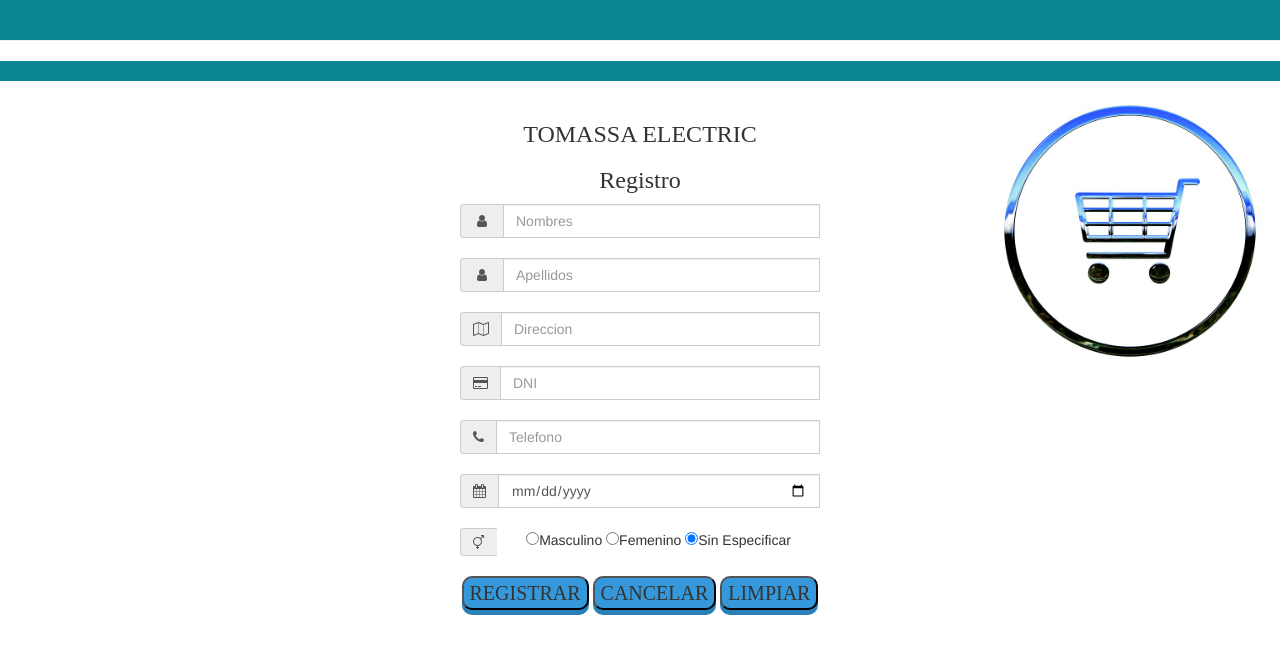
After one commit to jdonaires/CompraVentaV, a PHP site: page /frmRegistroEmpleado.html in a window 1280 px wide. The commit adds this page. Shown: the top 654 px of the page. Run offline with PHP 8.4, Linux system fonts and the light colour scheme; some libraries are stand-ins or nearby versions.

Commit message:
Creacion frmRegistroEmpleado
Creando el formulario para el registro de los empleados y aumentando estilos

```diff
--- a/DESIGNER/Style/style_sige.css
+++ b/DESIGNER/Style/style_sige.css
@@ -29,3 +29,21 @@ body{
 	opacity: 0.5;
 	text-decoration: none;
 }
+.boton_azul{
+	font-size: 20px;
+	font-family: comic;
+  background: #3498DB;
+	border-radius: 10px;
+  box-shadow: 0px 5px 0px 0px #2980B9;
+}
+
+.boton_azul:hover{
+  background: #3498DB;
+  -webkit-transform: scale(1.3);
+-ms-transform: scale(1.3);
+transform: scale(1.3);
+}
+
+.boton_azul:active{
+  box-shadow: 0px 15px 0px 0px #3498DB;
+}
--- /dev/null
+++ b/DESIGNER/frmRegistroEmpleado.html
@@ -0,0 +1,108 @@
+<!DOCTYPE html>
+<html lang="es">
+  <head>
+    <meta charset="utf-8">
+    <meta http-equiv="X-UA-Compatible" content="IE=edge">
+		<meta name="viewport" content="width=device-width, initial-scale=1">
+		<title>Registro Empleado</title>
+    <link rel="stylesheet" type="text/css" href="Style/bootstrap.min.css">
+		<link rel="shortcut icon" href="imagenes/icon-1728552_960_720.jpg"/>
+    <link rel="stylesheet" type="text/css" href="Style/style_sige.css">
+    <link rel="stylesheet" href="https://maxcdn.bootstrapcdn.com/font-awesome/4.4.0/css/font-awesome.min.css">
+	</head>
+	<body>
+    <section class="wrapper">
+			<br>
+			<hr class="featurette-divider">
+		</section>
+		<section class="wrapper">
+			<br>
+		</section>
+    <img src="imagenes/icon-1728552_960_720.jpg" width="300" height="300" align="right"/>
+    <main class="container">
+			<section class="row">
+				<section class="col-sm-4">
+				</section>
+				<section class="col-sm-4">
+					<section id="logeo" class="text-center">
+						<section>
+							<br>
+							<h3 class="letras" >TOMASSA ELECTRIC</h3>
+						</section>
+						<h3 class="letras">Registro</h3>
+						<form id="frm" class="form-horizontal" enctype="multipart/form-data">
+							<section class="input-group">
+								<span class="input-group-addon">
+									<i class="fa fa-user fa-fw">
+									</i>
+								</span>
+							<input type="text"  id="idNombres" class="form-control" placeholder="Nombres">
+							<br>
+							</section>
+              <br>
+              <section class="input-group">
+								<span class="input-group-addon">
+									<i class="fa fa-user fa-fw">
+									</i>
+								</span>
+							<input type="text"  id="idApellidos" class="form-control" placeholder="Apellidos">
+							<br>
+							</section>
+              <br>
+              <section class="input-group">
+								<span class="input-group-addon">
+									<i class="fa fa-map-o">
+									</i>
+								</span>
+							<input type="text"  id="idDireccion" class="form-control" placeholder="Direccion">
+							<br>
+							</section>
+              <br>
+              <section class="input-group">
+								<span class="input-group-addon">
+									<i class="fa fa-credit-card">
+									</i>
+								</span>
+							<input type="text" id="idDNI" class="form-control" placeholder="DNI">
+							<br>
+							</section>
+              <br>
+              <section class="input-group">
+								<span class="input-group-addon">
+									<i class="fa fa-phone">
+									</i>
+								</span>
+							<input type="text"  id="idTelefono" class="form-control" placeholder="Telefono">
+							<br>
+							</section>
+              <br>
+              <section class="input-group">
+								<span class="input-group-addon">
+									<i class="fa fa-calendar">
+									</i>
+								</span>
+							<input type="date"  id="idFecha" class="form-control" placeholder="Fecha de Nacimiento">
+							<br>
+							</section>
+              <br>
+              <section class="input-group">
+								<span class="input-group-addon">
+									<i class="fa fa-transgender">
+									</i>
+								</span>
+                <input type="radio" name="IdSexo" value="1">Masculino
+                <input type="radio" name="IdSexo" value="2">Femenino
+                <input type="radio" name="IdSexo" value="3" checked>Sin Especificar
+							</section>
+              <br>
+							<input type="submit" value="REGISTRAR" id="btnRegistrar" class="boton_azul" >
+              <input type="submit" value="CANCELAR" id="btnCancelar" class="boton_azul" >
+              <input type="submit" value="LIMPIAR" id="btnLimpiar" class="boton_azul" >
+						</form>
+					</section>
+				</section>
+			</section>
+		</main>
+
+	</body>
+</html>
```
